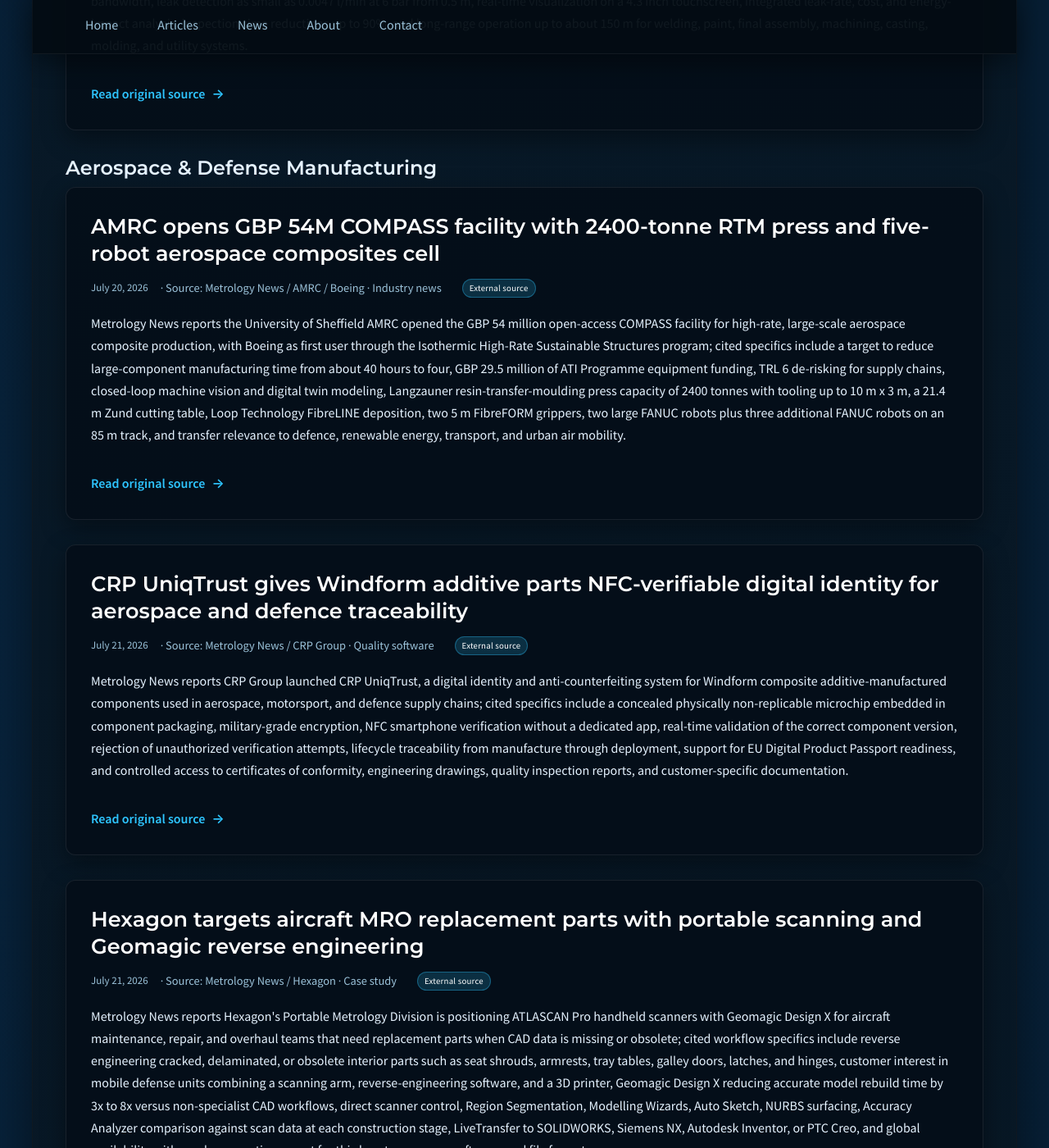
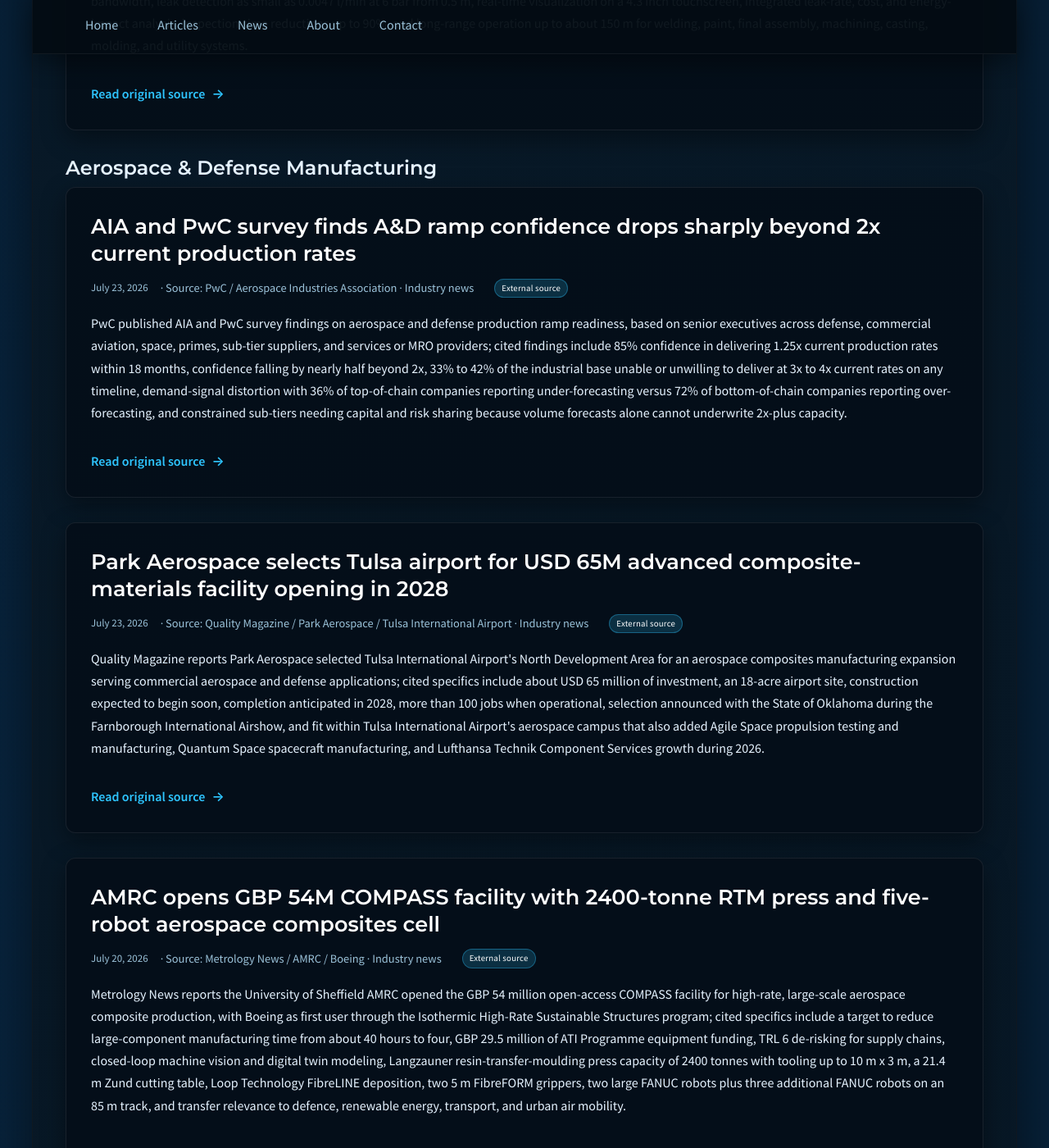
Before and after one commit to JohnForeman/MetrologyCentral, a Jekyll site: the page built from news.md, in a window 1280 px wide and 1400 px high, scrolled down 3080 px. Shown: the whole window at 82% size. Built offline with Jekyll 4.4.1, drawn with Linux system fonts in a browser that asks for light colours; some of the changed text lies outside the part shown.

Commit message:
Update metrology news sweep

```diff
--- a/_data/news.yml
+++ b/_data/news.yml
@@ -1,3 +1,56 @@
+- date: '2026-07-23'
+  title: NIST MEP funding opportunity targets 14 centers with 50% cost share for advanced-manufacturing adoption
+  source: NIST / U.S. Department of Commerce
+  sector: industrial_manufacturing
+  kind: industry_news
+  summary: NIST announced a Notice of Funding Opportunity for 14 Manufacturing Extension Partnership centers intended
+    to help small and medium-sized manufacturers adopt advanced manufacturing technologies such as robotics, AI,
+    automation, advanced materials, additive manufacturing, and biotechnology; cited specifics include centers planned
+    for Alabama, Alaska, Arkansas, California, Georgia, Louisiana, Massachusetts, Missouri, Montana, Ohio, Pennsylvania,
+    Puerto Rico, Utah, and Vermont, nonfederal matching funds of at least 50%, a network context of nearly 1400
+    manufacturing advisers at more than 450 MEP service locations, applications due Aug. 21, 2026, and state award
+    ceilings including USD 15.64 million for California, USD 6.11 million for Pennsylvania, and USD 6.08 million
+    for Ohio.
+  url: https://www.nist.gov/news-events/news/2026/07/nist-announces-funding-opportunity-14-mep-centers-advance-small-and-medium
+- date: '2026-07-23'
+  title: AIA and PwC survey finds A&D ramp confidence drops sharply beyond 2x current production rates
+  source: PwC / Aerospace Industries Association
+  sector: aerospace_defense_manufacturing
+  kind: industry_news
+  summary: PwC published AIA and PwC survey findings on aerospace and defense production ramp readiness, based on
+    senior executives across defense, commercial aviation, space, primes, sub-tier suppliers, and services or MRO
+    providers; cited findings include 85% confidence in delivering 1.25x current production rates within 18 months,
+    confidence falling by nearly half beyond 2x, 33% to 42% of the industrial base unable or unwilling to deliver
+    at 3x to 4x current rates on any timeline, demand-signal distortion with 36% of top-of-chain companies reporting
+    under-forecasting versus 72% of bottom-of-chain companies reporting over-forecasting, and constrained sub-tiers
+    needing capital and risk sharing because volume forecasts alone cannot underwrite 2x-plus capacity.
+  url: https://www.pwc.com/us/en/industries/industrial-products/library/aerospace-and-defense-production-ramp-readiness.html
+- date: '2026-07-23'
+  title: Park Aerospace selects Tulsa airport for USD 65M advanced composite-materials facility opening in 2028
+  source: Quality Magazine / Park Aerospace / Tulsa International Airport
+  sector: aerospace_defense_manufacturing
+  kind: industry_news
+  summary: Quality Magazine reports Park Aerospace selected Tulsa International Airport's North Development Area
+    for an aerospace composites manufacturing expansion serving commercial aerospace and defense applications; cited
+    specifics include about USD 65 million of investment, an 18-acre airport site, construction expected to begin
+    soon, completion anticipated in 2028, more than 100 jobs when operational, selection announced with the State
+    of Oklahoma during the Farnborough International Airshow, and fit within Tulsa International Airport's aerospace
+    campus that also added Agile Space propulsion testing and manufacturing, Quantum Space spacecraft manufacturing,
+    and Lufthansa Technik Component Services growth during 2026.
+  url: https://www.qualitymag.com/articles/99769-park-aerospace-chooses-tulsa-international-airport-for-new-advanced-composite-materials-facility
+- date: '2026-07-23'
+  title: Bruker Alicona microCMM Neo combines four optical measurement modes for dense 3D inspection data
+  source: MTDCNC / Bruker Alicona
+  sector: scientific_metrology
+  kind: hardware_news
+  summary: MTDCNC reports Bruker Alicona introduced the microCMM Neo optical coordinate measuring machine for manufacturers
+    needing non-contact dimensional inspection, form analysis, positional measurement, and surface characterization
+    without moving parts between instruments; cited specifics include dense complete-geometry 3D data capture within
+    seconds instead of selected tactile probe points, integration of advanced focus variation, vertical focus probing,
+    focus probing, and Real3D measurement technology in one platform, a five-axis kinematic system intended to maintain
+    precision across the measuring volume, and relevance to micro-scale features in medical technology, aerospace,
+    electronics, precision engineering, and semiconductor manufacturing.
+  url: https://mtdcnc.com/news/mtdcnc/bruker-alicona-introduces-%CE%BCcmm-neo-optical-cmm-for-high-precision-3d-measurement-and-multi-technology-inspection/
 - date: '2026-07-22'
   title: Digital Metrology TraceBossPro adds configurable ISO 21920 and ASME surface-texture setups for production roughness checks
   source: Quality Magazine / Digital Metrology Solutions
```
